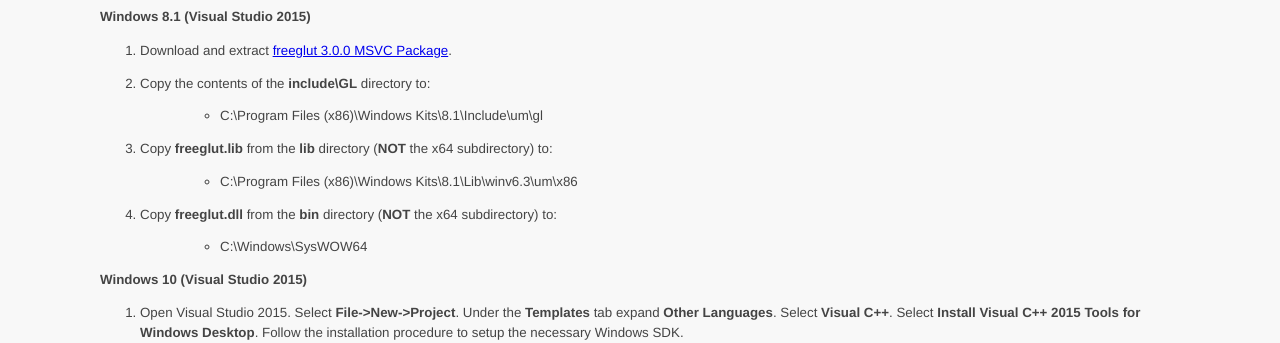
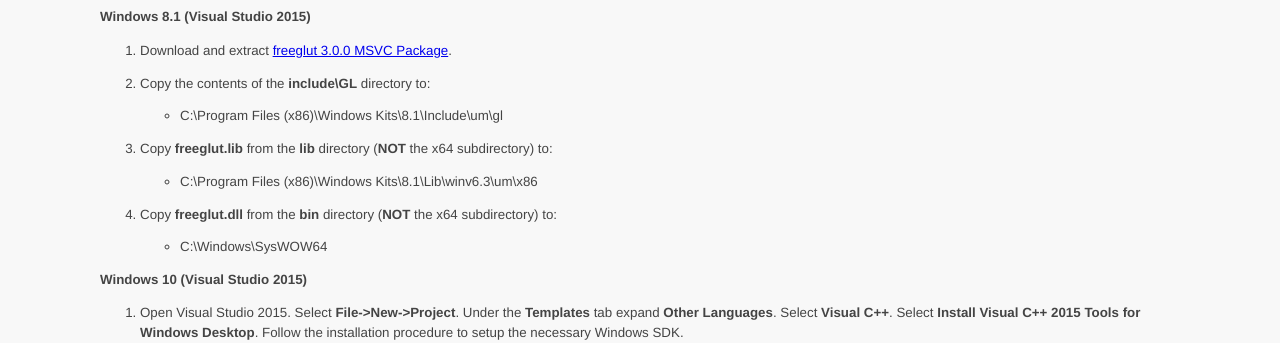
Before and after one commit to ycpcs/cs370-fall2016, a Jekyll site: the page built from resources.md, in a window 1280 px wide. Shown: the part 285-628 px from the top of the page. Built offline with Jekyll 4.4.1, drawn with Linux system fonts in a browser that asks for light colours.

```diff
--- a/resources.md
+++ b/resources.md
@@ -19,15 +19,15 @@ FreeGLUT Installation Instructions
 
 2.  Copy the contents of the **include\\GL** directory to:
 
-    > -   C:\\Program Files (x86)\\Windows Kits\\8.1\\Include\\um\\gl
+    - C:\\Program Files (x86)\\Windows Kits\\8.1\\Include\\um\\gl
 
 3.  Copy **freeglut.lib** from the **lib** directory (**NOT** the x64 subdirectory) to:
 
-    > -   C:\\Program Files (x86)\\Windows Kits\\8.1\\Lib\\winv6.3\\um\\x86
+    - C:\\Program Files (x86)\\Windows Kits\\8.1\\Lib\\winv6.3\\um\\x86
 
 4.  Copy **freeglut.dll** from the **bin** directory (**NOT** the x64 subdirectory) to:
 
-    > -   C:\\Windows\\SysWOW64
+    - C:\\Windows\\SysWOW64
 
 **Windows 10 (Visual Studio 2015)**
 
```
